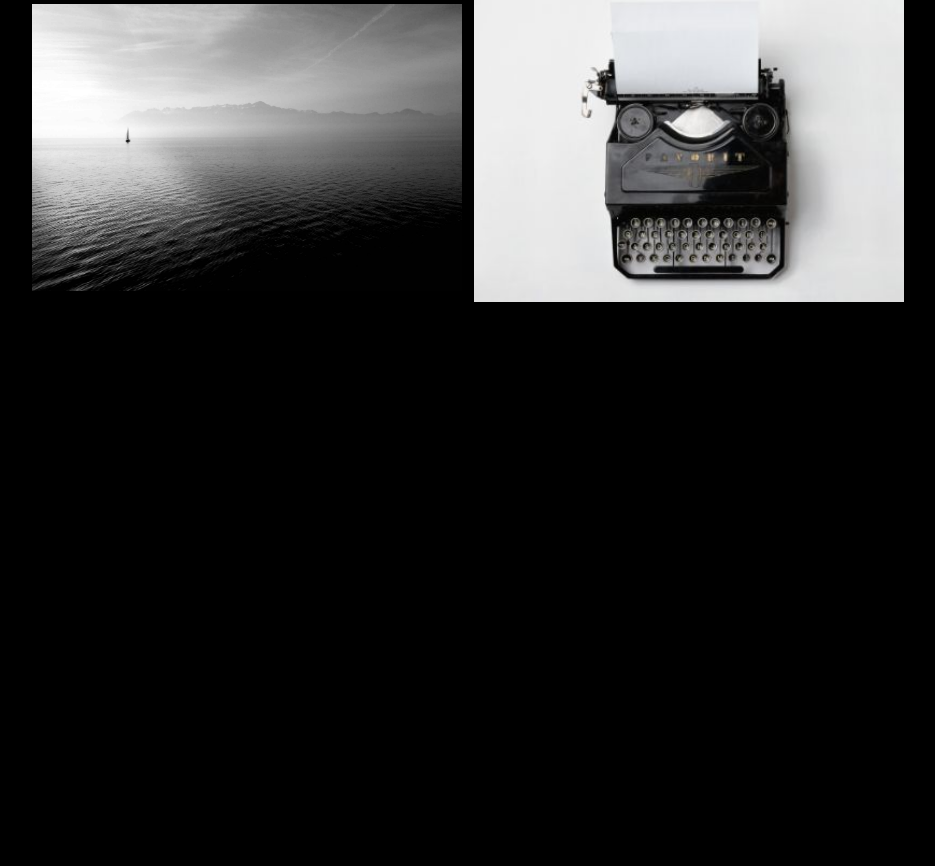
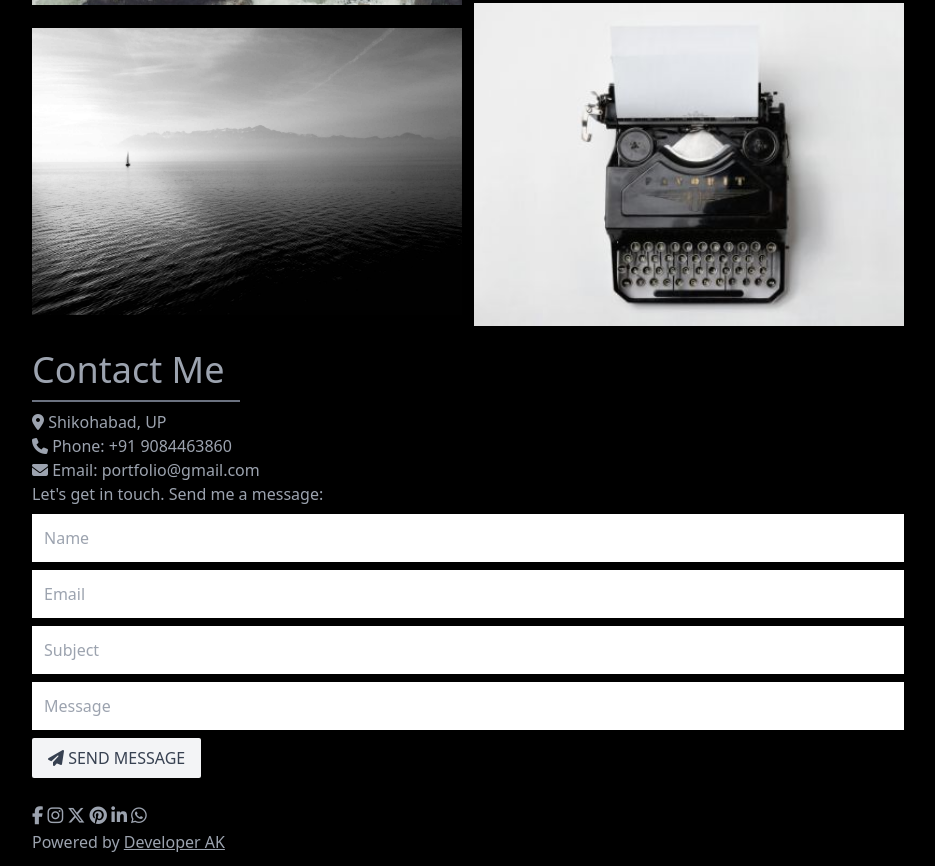
Before and after one commit to Arunkumar032024/PortFolio3, a website built with Vite: page index.html in a window 1280 px wide. Shown: the part 3750-4616 px from the top of the page, without its empty margins (172-1107 px from the left). Before the commit the page ends 4064 px from the top, so only its background shows below. Built offline with nearby package versions, Linux system fonts and the light colour scheme.

Commit message:
Add contact section

```diff
--- a/index.html
+++ b/index.html
@@ -45,7 +45,7 @@
 
     <!-- main section  -->
     <main class="sm:ms-[160.55px] lg:max-w-4xl lg:mx-auto">
-    <!-- about section  -->
+    <!-- End about section  -->
     <section class="p-3" id="about">
         <!-- about heading  -->
         <div class="mb-5">
@@ -139,6 +139,9 @@
                 <p>John Doe saved us from a web disaster.</p>
             </div>
         </div>
+    </section>
+    <!-- photo sectino  -->
+    <section class="p-3" id="photos">
         <!-- my photo container -->
         <h2 class="text-3xl mb-10 relative after:absolute after:content-[''] after:w-52 after:h-0.5 after:bg-gray-50 after:left-0 after:-bottom-4">My Photo</h2>
         <div class="grid grid-cols-1 gap-3 sm:grid-cols-2">
@@ -155,9 +158,43 @@
             </div>
         </div>
     </section>
-    <!-- End about section  -->
+    <!-- End photo sectino  -->
+
+    <!-- contact section  -->
+    <section id="contact" class="p-3 text-gray-400">
+        <h2 class="text-4xl relative after:absolute after:content-[''] after:w-52 after:h-0.5 after:bg-gray-500 after:-bottom-3 after:left-0 mb-5">Contact Me</h2>
+        <div class="information ">
+            <p><i class="fa-solid fa-location-dot"></i> Shikohabad, UP</p>
+            <p><i class="fa-solid fa-phone"></i> Phone: <a href="tel:9084463860">+91 9084463860</a></p>
+            <p><i class="fa-solid fa-envelope"></i> Email: <a href="mailto:arunkumar032024@gmail.com">portfolio@gmail.com</a></p>
+        </div>
+
+        <div class="form">
+            <p class="mb-2">Let's get in touch. Send me a message:</p>
+            <input type="text" placeholder="Name"  class="p-3 w-full mb-2 text-black focus:outline-none"/>
+            <input type="email" placeholder="Email"  class="p-3 w-full mb-2 text-black focus:outline-none "/>
+            <input type="text" placeholder="Subject"  class="p-3 w-full mb-2 text-black focus:outline-none "/>
+            <input type="text" placeholder="Message"  class="p-3 w-full mb-2 text-black focus:outline-none "/>
+            <button class="px-4 py-2 bg-gray-100 text-gray-700 rounded-sm font-normal"><i class="fa-solid fa-paper-plane"></i> SEND MESSAGE</button>
+        </div>
+    </section>
+    <!-- End contact section  -->
     </main>
     <!-- End main section  -->
+
+    <!-- footer section  -->
+    <footer class="sm:ms-[160.55px] lg:max-w-4xl lg:mx-auto p-3 ">
+        <i class="fa-brands fa-facebook-f space-x-3 text-gray-400 text-lg cursor-pointer"></i>
+        <i class="fa-brands fa-instagram space-x-3 text-gray-400 text-lg cursor-pointer"></i>
+        <i class="fa-brands fa-x-twitter space-x-3 text-gray-400 text-lg cursor-pointer"></i>
+        <i class="fa-brands fa-pinterest space-x-3 text-gray-400 text-lg cursor-pointer"></i>
+        <i class="fa-brands fa-linkedin-in space-x-3 text-gray-400 text-lg cursor-pointer"></i>
+        <i class="fa-brands fa-whatsapp space-x-3 text-gray-400 text-lg cursor-pointer"></i>
+        <div class="text-gray-400">
+            Powered by <a class="underline" href="mailto:arunkumar032024@gmail.com">Developer AK</a>
+        </div>
+    </footer>
+    <!-- End footer section  -->
 
 
 </body>
--- a/src/input.css
+++ b/src/input.css
@@ -1,4 +1,3 @@
 @tailwind base;
 @tailwind components;
-
 @tailwind utilities;
```
Also changed, not shown: build/output.css.
